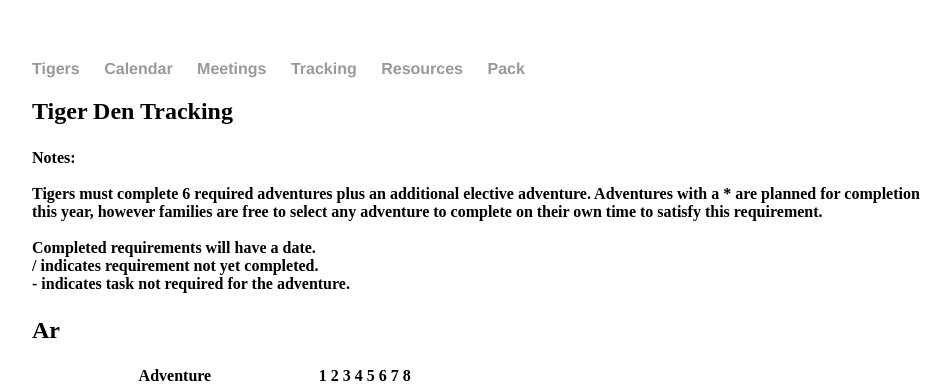
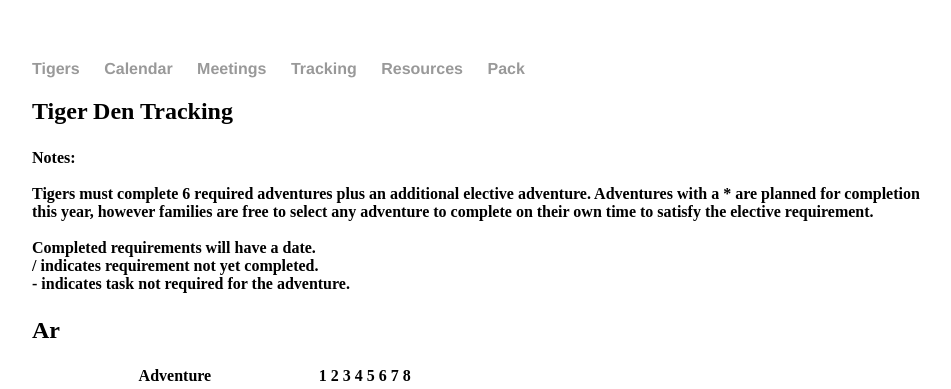
Before and after one commit to clare-pack818/clare-pack818.github.io, a Jekyll site: the page built from tigers/tracking/index.html, in a window 1280 px wide. Shown: the top 389 px of the page, without its empty margins (160-1111 px from the left). Built offline with Jekyll 4.4.1, drawn with Linux system fonts in a browser that asks for light colours.

Commit message:
Update index.html

```diff
--- a/tigers/tracking/index.html
+++ b/tigers/tracking/index.html
@@ -63,7 +63,7 @@
 ---
 <h2>Tiger Den Tracking</h2>
 <p><h4>Notes:<br><br>
-Tigers must complete 6 required adventures plus an additional elective adventure.  Adventures with a * are planned for completion this year, however families are free to select any adventure to complete on their own time to satisfy this requirement.
+Tigers must complete 6 required adventures plus an additional elective adventure.  Adventures with a * are planned for completion this year, however families are free to select any adventure to complete on their own time to satisfy the elective requirement.
 <br><br>Completed requirements will have a date.<br>
 / indicates requirement not yet completed.<br>
   - indicates task not required for the adventure.</h4>
```
